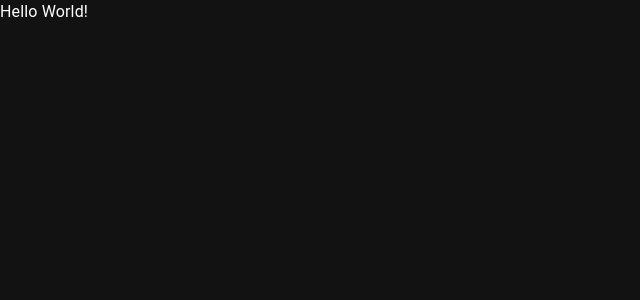
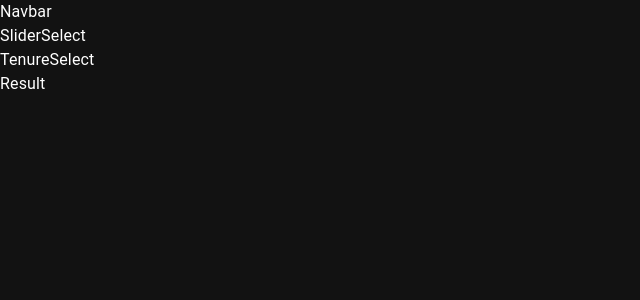
Before and after one commit to PavDev3/calculadora-prestamo, a React (Create React App) app: page / in a window 1280 px wide. Shown: the top 300 px of the page, without its empty margins (0-640 px from the left). Built offline with nearby package versions, Linux system fonts and the light colour scheme.

Commit message:
architecture done

```diff
--- a/src/App.js
+++ b/src/App.js
@@ -1,7 +1,16 @@
+import Navbar from "./components/Navbar";
+import SliderSelect from "./components/SliderSelect";
+import Result from "./components/Result";
+import TenureSelect from "./components/TenureSelect";
+
+
 function App() {
   return (
     <div className="App">
-      Hello World!
+      <Navbar/>
+      <SliderSelect/>
+      <TenureSelect/>
+      <Result/>
     </div>
   );
 }
--- /dev/null
+++ b/src/components/Navbar.jsx
@@ -0,0 +1,9 @@
+import React from 'react'
+
+const Navbar = () => {
+  return (
+    <div>Navbar</div>
+  )
+}
+
+export default Navbar
--- /dev/null
+++ b/src/components/Result.jsx
@@ -0,0 +1,9 @@
+import React from 'react'
+
+const Result = () => {
+  return (
+    <div>Result</div>
+  )
+}
+
+export default Result
--- /dev/null
+++ b/src/components/SliderSelect.jsx
@@ -0,0 +1,9 @@
+import React from 'react'
+
+const SliderSelect = () => {
+  return (
+    <div>SliderSelect</div>
+  )
+}
+
+export default SliderSelect
--- /dev/null
+++ b/src/components/TenureSelect.jsx
@@ -0,0 +1,9 @@
+import React from 'react'
+
+const TenureSelect = () => {
+  return (
+    <div>TenureSelect</div>
+  )
+}
+
+export default TenureSelect
```
Also changed, not shown: src/components/common/SliderComponent.jsx (added, +9 -0 lines).
